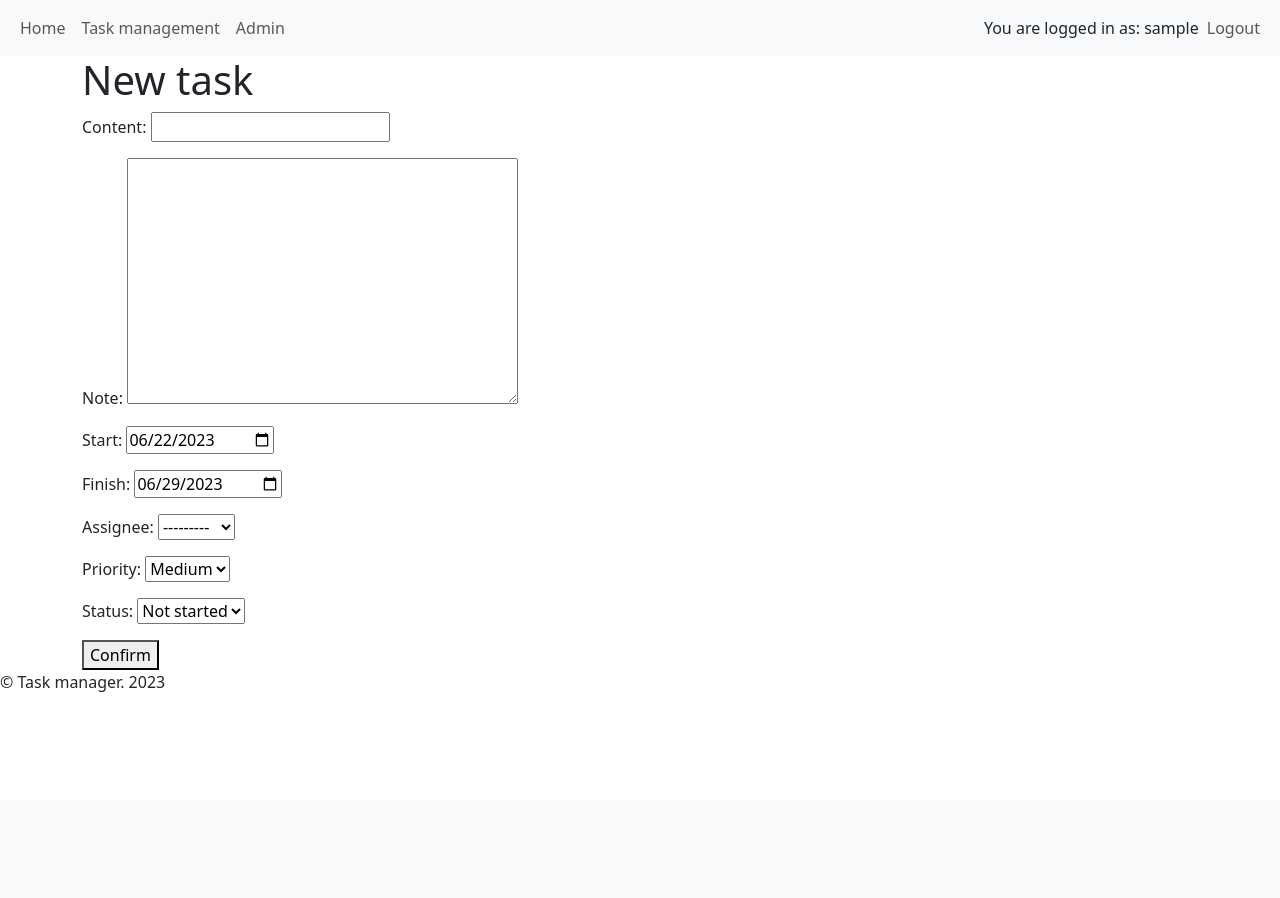
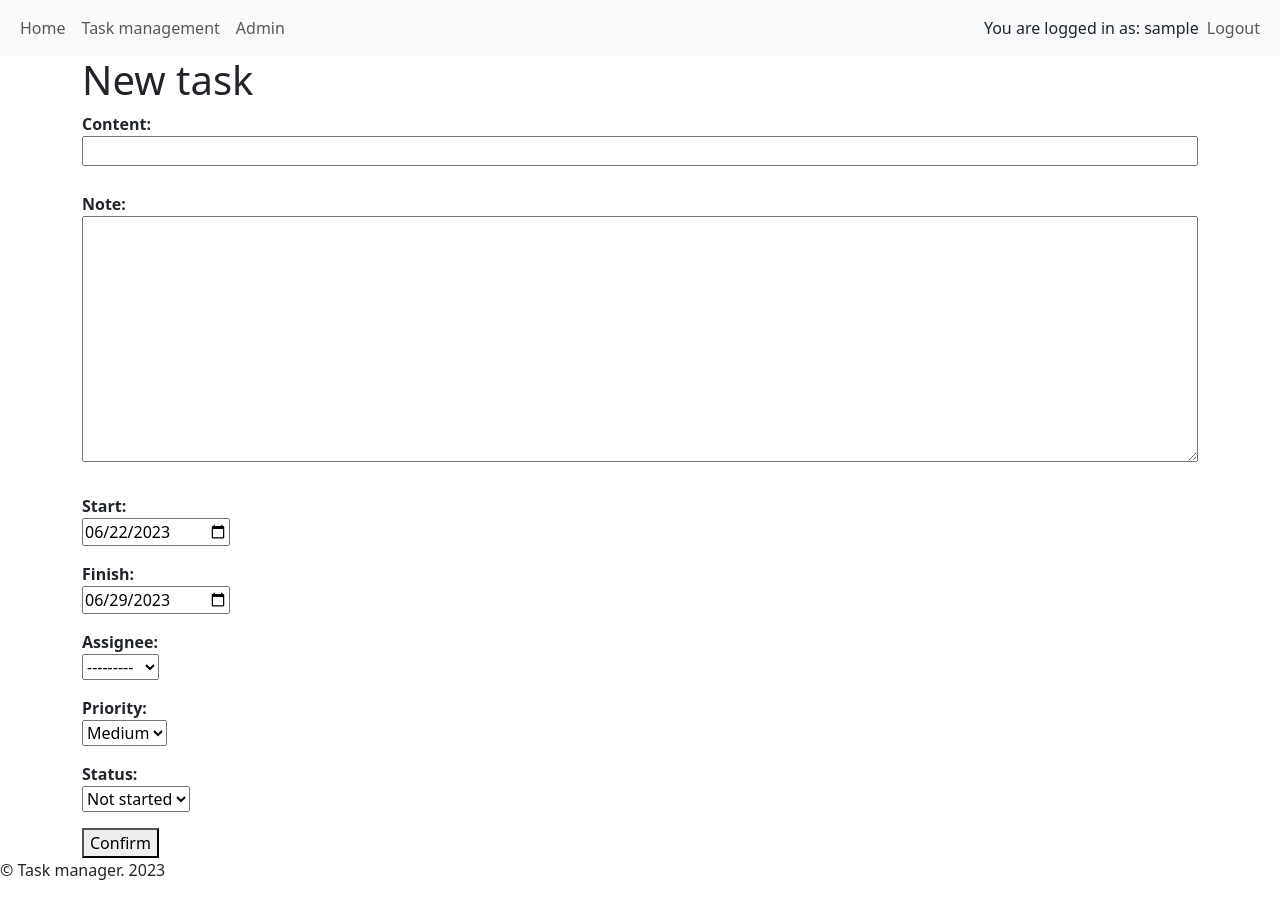
Before and after one commit to bro256/django03, a Django app: page /task/create/ in a window 1280 px wide. Before the commit the page ends 800 px from the top of that part, so only its background shows below. Run offline with Django 4.2, Linux system fonts and the light colour scheme; the visitor is signed in with stand-in values (Sample User, id 1); data comes from the database, SQL or seed files in the repository; the page is wider than the window, and the part outside it is not shown; some libraries are stand-ins or nearby versions.

Commit message:
styling, bug fixes, added custom css

```diff
--- a/django03/task_manager/static/css/style.css
+++ b/django03/task_manager/static/css/style.css
@@ -0,0 +1,17 @@
+.task-form label {
+    font-weight: bold;
+    width: 100%
+}
+
+.task-form label[for="id_content"],
+.task-form label[for="id_note"] {
+  display: block;
+  font-weight: bold;
+}
+
+.task-form input[name="content"],
+.task-form textarea[name="note"] {
+  width: 100%;
+  box-sizing: border-box;
+  margin-bottom: 10px;
+}
--- a/django03/task_manager/templates/base.html
+++ b/django03/task_manager/templates/base.html
@@ -8,10 +8,10 @@
     <meta http-equiv="X-UA-Compatible" content="IE=edge">
     <meta name="viewport" content="width=device-width, initial-scale=1.0">
     <title>{% block title %}{% trans "Task manager"|capfirst %}{% endblock title %}</title>
-    <link rel="stylesheet" href="{% static 'css/style.css' %}">
     {% load bootstrap5 %}
     {% bootstrap_css %}
     {% bootstrap_javascript %}
+    <link rel="stylesheet" href="{% static 'css/style.css' %}">
 </head>
 <body>
 {% if user.is_authenticated %}
--- a/django03/task_manager/templates/task_manager/task_delete.html
+++ b/django03/task_manager/templates/task_manager/task_delete.html
@@ -1,7 +1,6 @@
 {% extends 'base.html' %}
 {% block title %}Task delete{% endblock title %}
 {% block content %}
-<div class="container">
 <div class="row">
     <h1>Task delete</h1>
 </div>
@@ -67,5 +66,4 @@
     <button type="submit">Confirm</button>
     <a href="{% url 'task_list' %}">Cancel</a>
 </form>
-</div>
 {% endblock content %}
--- a/django03/task_manager/templates/task_manager/task_detail.html
+++ b/django03/task_manager/templates/task_manager/task_detail.html
@@ -4,7 +4,6 @@
 {% block content %}
 {% comment %} {% if task.owner.username == user.username%} {% endcomment %}
 {% comment %} {% if task.owner.username == user.username or user in task.assignee.all %} {% endcomment %}
-<div class="container">
 {% if task.owner.username == user.username or task.assignee.username == user.username %}
 <div class="row">
     <h1>Task details</h1>
@@ -98,5 +97,4 @@
 {% else %}
 <p>You have no access to view this task</p>
 {% endif %}
-</div>
 {% endblock content %}
--- a/django03/task_manager/templates/task_manager/task_form.html
+++ b/django03/task_manager/templates/task_manager/task_form.html
@@ -11,8 +10,9 @@
 {% endif %}
 <form method = "post" action="{{ request.path }}?task_id={{ task.id }}">
     {% csrf_token %}
+    <div class="task-form">
         {{ form.as_p }}
+    </div>
     <button type="submit">Confirm</button>
 </form>
-</div>
 {% endblock content %}
--- a/django03/task_manager/templates/task_manager/task_list.html
+++ b/django03/task_manager/templates/task_manager/task_list.html
@@ -2,7 +2,7 @@
 {% load static %}
 {% block title %} {{ block.super }} {% endblock title %}
 {% block content %}
-<div class="container">
+
 <div class="row">
     <h1>Task Management</h1>
 </div>
@@ -58,5 +58,4 @@
         {% endfor %}
     </table>
 {% endif %}
-</div>
 {% endblock content %}
```
Also changed, not shown: other parts of django03/task_manager/templates/base.html (+6 -3 lines), other parts of django03/task_manager/templates/task_manager/task_form.html (+0 -1 lines), django03/task_manager/templates/task_manager/index.html (+9 -3 lines). Lines whose indentation alone changed are shown as unchanged.
